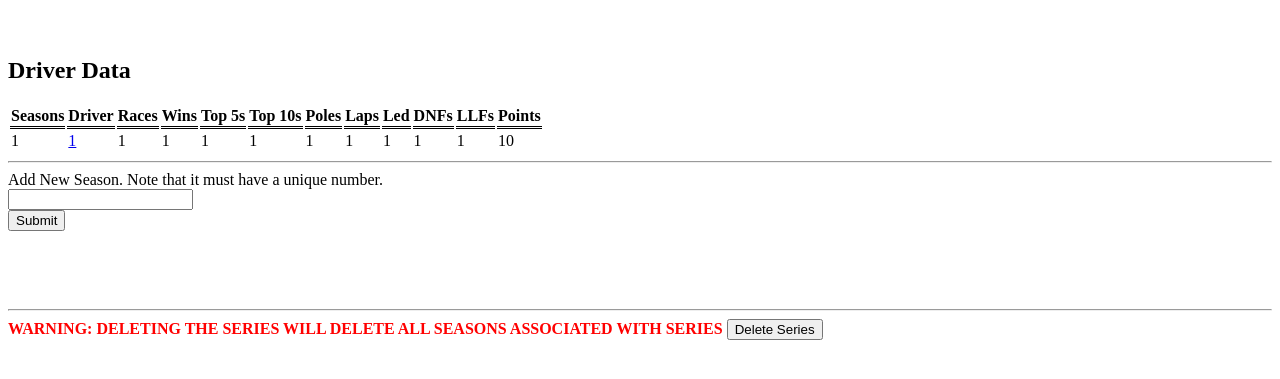
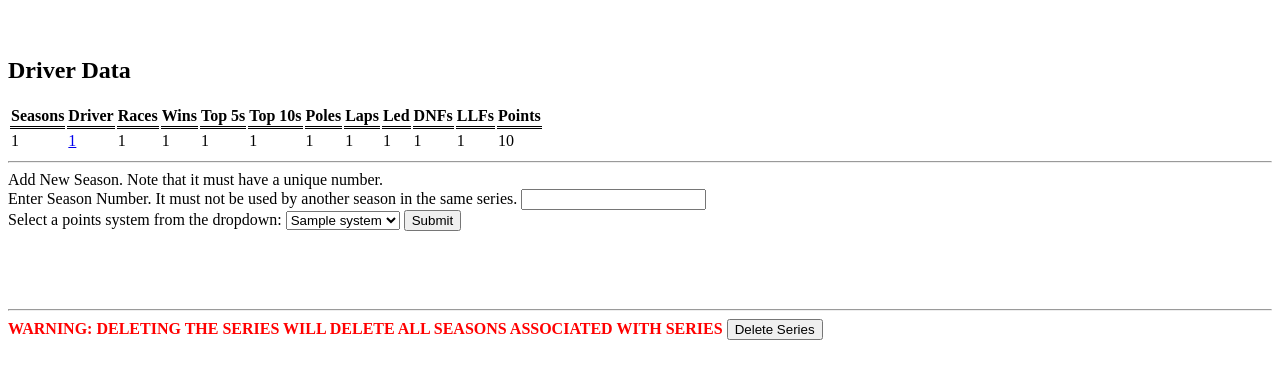
Before and after one commit to FK76exe/NR2003-stats-generator, a Flask app: page /series/1/ in a window 1280 px wide. Shown: the part 154-533 px from the top of the page. Run offline with Flask 3, Linux system fonts and the light colour scheme; data comes from the database, SQL or seed files in the repository; tables that the repository leaves empty hold one stand-in row (values such as "Sample post").

Commit message:
select points system to add to season on season creation

```diff
--- a/src/src/db/1_0-1_1.sql
+++ b/src/src/db/1_0-1_1.sql
@@ -26,3 +26,7 @@ CREATE TABLE IF NOT EXISTS bonus_points (
     points          INTEGER DEFAULT 0,
     PRIMARY KEY (system_id, bonus_condition)
 );
+
+-- ALTER TABLE seasons ADD COLUMN points_system id INTEGER REFERENCES points_systems(id); -- no assigned points system leads to null
+
+-- TODO add versions schema: https://stackoverflow.com/questions/3604310/alter-table-add-column-if-not-exists-in-sqlite
--- a/src/src/series.py
+++ b/src/src/series.py
@@ -43,6 +43,7 @@ def get_series_info(series_id):
     season_desc = ['Year', 'Races', 'Points Leader']
     season_stats = ()
     series_name = None
+    systems = []
     with sqlite3.connect(DB_PATH) as con:
         cursor = con.cursor()
         cursor.execute(f"SELECT COUNT(*) as Seasons, game_id as Driver, sum(RACES) as Races, sum(WIN) as Wins, sum([TOP 5]) as [Top 5s], sum([TOP 10]) as [Top 10s], \
@@ -70,9 +71,10 @@ GROUP BY season_num
         season_stats = cursor.fetchall()
 
         series_name = cursor.execute(f"SELECT name FROM series WHERE id = {series_id}").fetchall()[0][0]
+        systems = cursor.execute("SELECT id, name FROM point_systems").fetchall()
 
     return render_template('series.html', driver_headers = driver_desc, driver_stats = driver_stats,
-                           season_headers = season_desc, season_stats = season_stats, series = series_name, id = series_id)
+                           season_headers = season_desc, season_stats = season_stats, series = series_name, id = series_id, systems=systems)
 
 @series_page.route("/<series>/<season>/", methods=['GET', 'POST'])
 def season_main(series, season):
@@ -126,8 +128,8 @@ def delete_series(series):
 
 def add_season(series_id, request):
     """Add season to a given series."""
-    season_num = request.form['season_num']
-    query = f"INSERT INTO seasons (series_id, season_num) VALUES ({series_id}, {season_num})"
+    season_num, points_system = request.form['season_num'], request.form['system']
+    query = f"INSERT INTO seasons (series_id, season_num, points_system) VALUES ({series_id}, {season_num}, {points_system})"
 
     try:
         with sqlite3.connect(DB_PATH) as con:
@@ -156,6 +158,7 @@ def add_weekend(series, season, request):
     race_name = request.form['name']
     race_track = request.form['track']
     race_file = request.files['file']
+
     weekend_dict = file_scraper.scrape_results(race_file.read().decode("windows-1252"))
 
     # drivers - from all sessions (in case of a dns)
@@ -192,18 +195,18 @@ def add_weekend(series, season, request):
             match session:
                 case 'Practice':
                     practice_list = [[race_id, 1, record[0], record[1],
-                                      driver_id_dict[record[2]], record[3]
-                     ] for record in weekend_dict[session]]
+                                    driver_id_dict[record[2]], record[3]
+                    ] for record in weekend_dict[session]]
                     cursor.executemany("INSERT INTO timed_sessions (race_id, type, position, number, driver_id, time) VALUES (?, ?, ?, ?, ?, ?)", practice_list)
                 case 'Qualifying':
                     qualifying_list = [[race_id, 2, record[0], record[1],
-                                      driver_id_dict[record[2]], record[3]
-                     ] for record in weekend_dict[session]]
+                                    driver_id_dict[record[2]], record[3]
+                    ] for record in weekend_dict[session]]
                     cursor.executemany("INSERT INTO timed_sessions (race_id, type, position, number, driver_id, time) VALUES (?, ?, ?, ?, ?, ?)", qualifying_list)
                 case 'Happy Hour':
                     happy_hour_list = [[race_id,3, record[0], record[1],
-                                      driver_id_dict[record[2]], record[3]
-                     ] for record in weekend_dict[session]]
+                                    driver_id_dict[record[2]], record[3]
+                    ] for record in weekend_dict[session]]
                     cursor.executemany("INSERT INTO timed_sessions (race_id, type, position, number, driver_id, time) VALUES (?, ?, ?, ?, ?, ?)", happy_hour_list)
                 case 'Race':
                     race_list = [[race_id] + record[:3] + [driver_id_dict[record[3]]] + [str(record[4])] + record[5:8] + [str(record[8])] for record in weekend_dict[session]]
--- a/src/src/templates/series.html
+++ b/src/src/templates/series.html
@@ -66,8 +66,15 @@
         <hr>
         Add New Season. Note that it must have a unique number.
         <form method="post">
+            <label for="season_num">Enter Season Number. It must not be used by another season in the same series.</label>
             <input type="number" step="1" name="season_num" required>
             <br>
+            <label for="system">Select a points system from the dropdown:</label>
+            <select name="system" required>
+                {% for system in systems %}
+                <option value="{{system[0]}}">{{system[1]}}</option>
+                {% endfor %}
+            </select>
             <input type="submit" value="Submit">
         </form>
 
```
